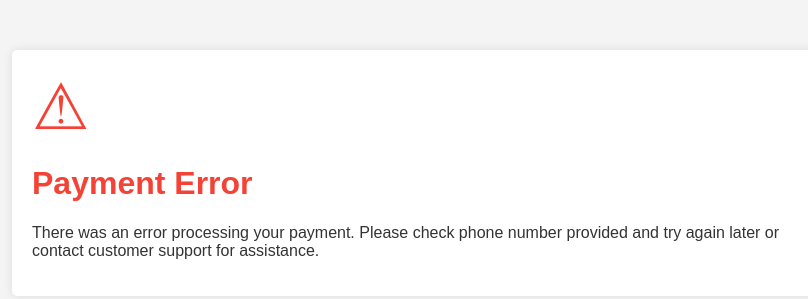
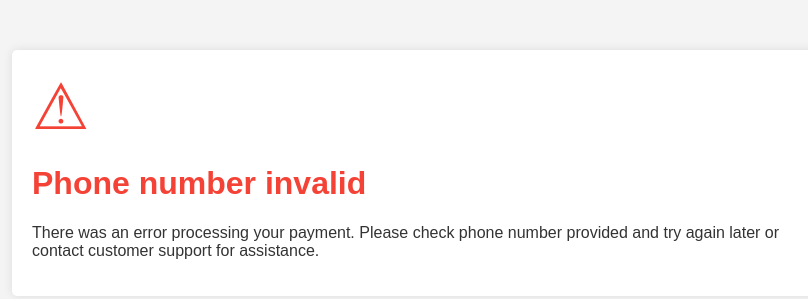
Before and after one commit to OmarAbdelgilil007/paymentError, a plain HTML site: page index.html in a window 1280 px wide. Shown: the whole page, without its empty margins (208-1016 px from the left). Drawn offline with Linux system fonts and the light colour scheme.

Commit message:
Update index.html

```diff
--- a/index.html
+++ b/index.html
@@ -46,7 +46,7 @@
 <body>
   <div class="container">
     <div class="error-icon">&#9888;</div>
-    <h1>Payment Error</h1>
+    <h1>Phone number invalid</h1>
     <p>There was an error processing your payment. Please check phone number provided and try again later or contact customer support for assistance.</p>
 
   </div>
```
